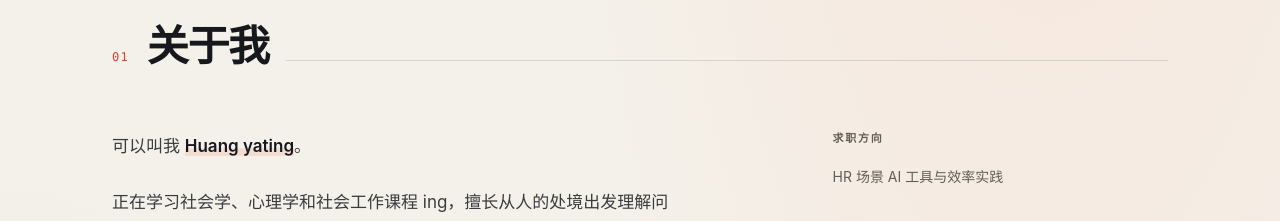
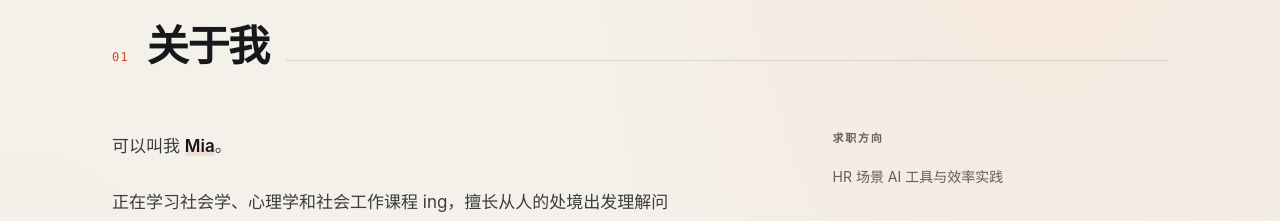
Before and after one commit to mia8t/mia8t.github.io, a plain HTML site: page index.html in a window 1280 px wide. Shown: the part 1060-1281 px from the top of the page. Drawn offline with Linux system fonts and the light colour scheme.

Commit message:
关于我：称呼改为本人姓名

```diff
--- a/index.html
+++ b/index.html
@@ -68,7 +68,7 @@
         <div class="section__head" data-reveal><span class="section__idx">01</span><h2>关于我</h2><span class="section__rule" aria-hidden="true"></span></div>
         <div class="about">
           <div class="about__text" data-reveal>
-            <p>可以叫我 <strong>Huang yating</strong>。</p>
+            <p>可以叫我 <strong>Mia</strong>。</p>
             <p>正在学习社会学、心理学和社会工作课程 ing，擅长从人的处境出发理解问题，也喜欢用数据检验自己的判断。</p>
             <p>始终走在探索 AI 怎样协助我发展兴趣、拓展工作边界的路上。</p>
             <p>最喜欢的诗句：竹杖芒鞋轻胜马，谁怕？一蓑烟雨任平生。</p>
```
